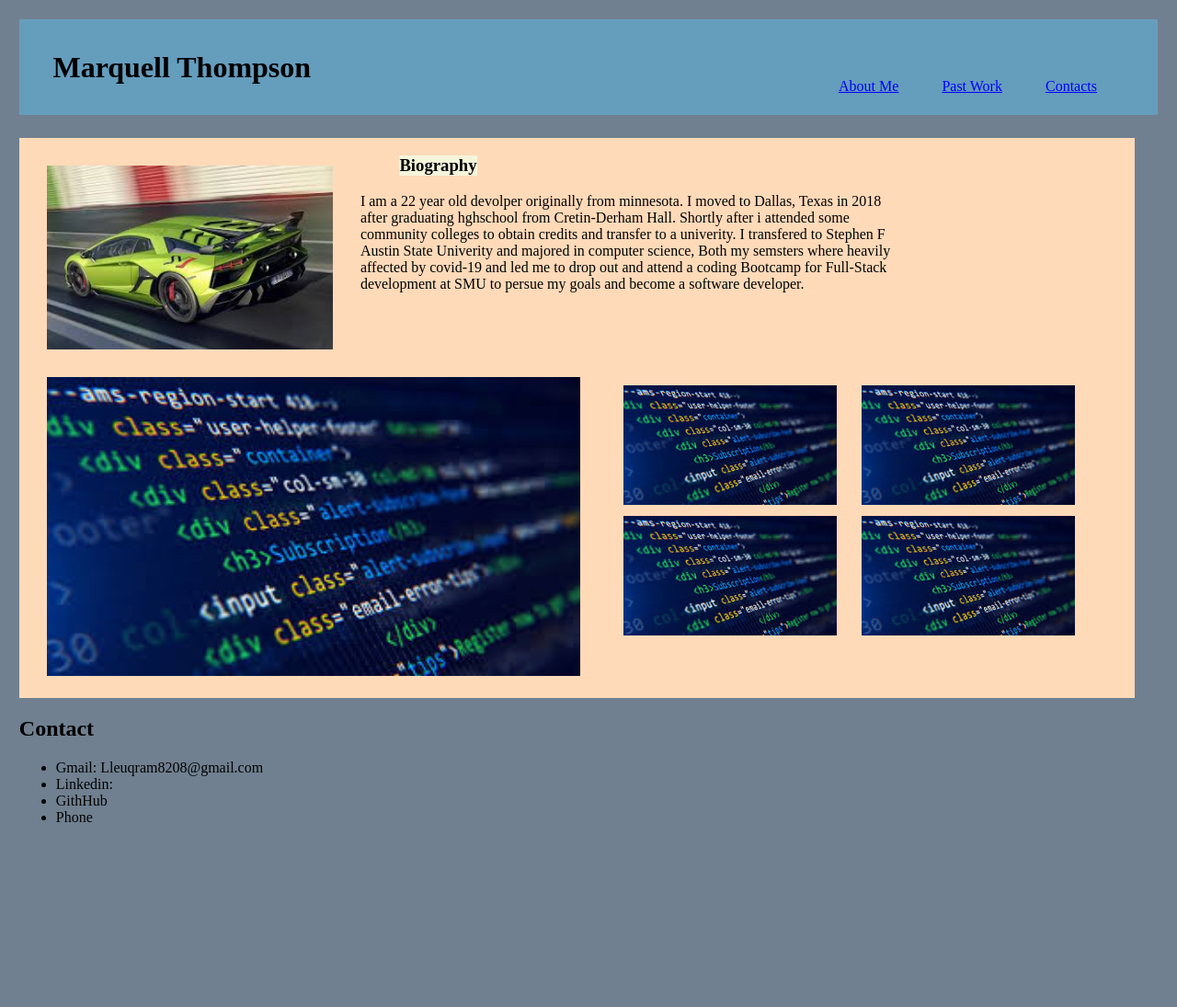
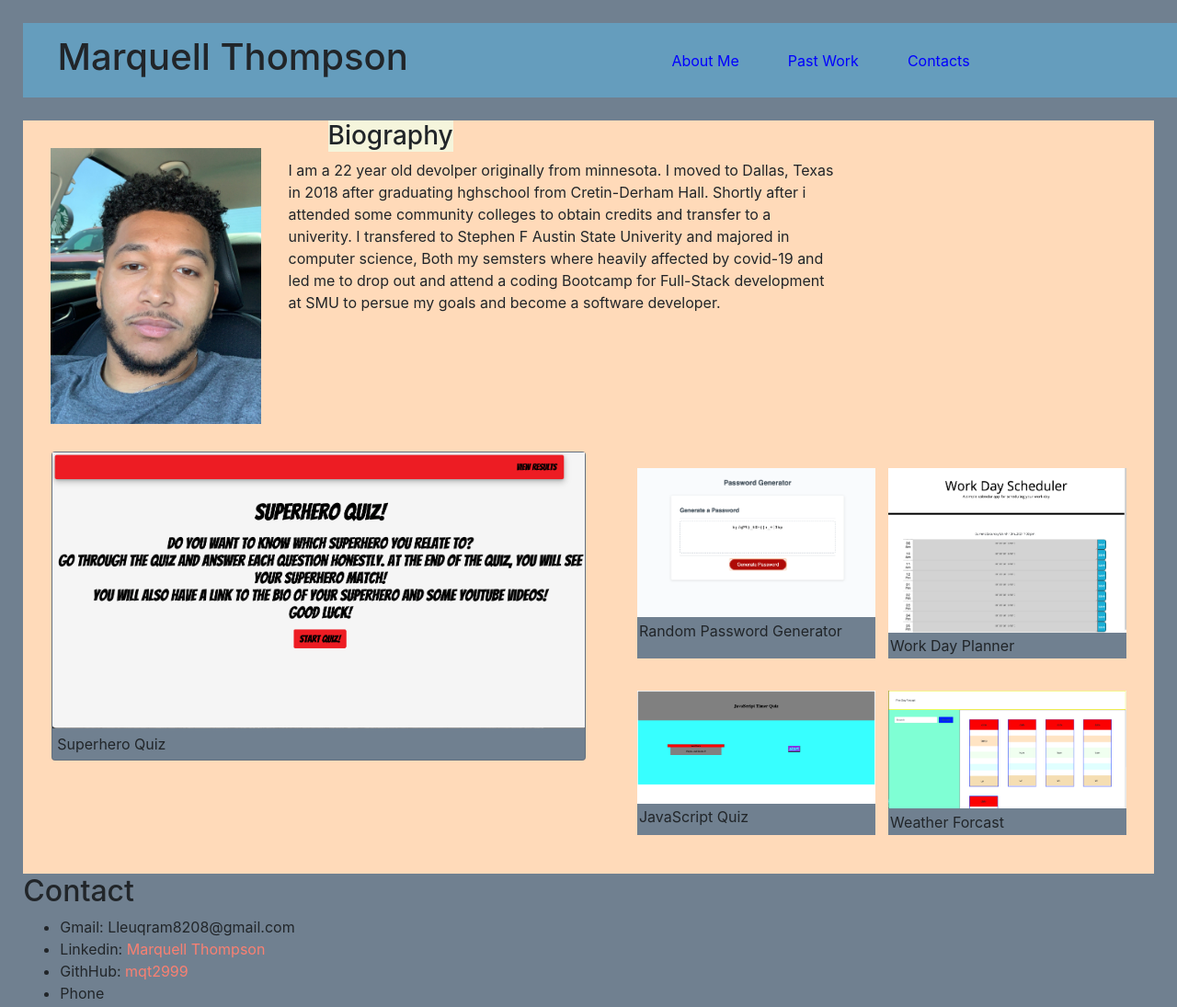
Before and after one commit to mqt2999/MyPortfolio, a plain HTML site: page index.html in a window 1280 px wide. Shown: the whole page at 92% size. Before the commit the page ends 927 px from the top, so only its background shows below. Drawn offline with nearby package versions, Linux system fonts and the light colour scheme.

Commit message:
updating for homework' q

```diff
--- a/index.html
+++ b/index.html
@@ -4,6 +4,8 @@
 <head>
     <meta charset="UTF-8">
     <meta name="viewport" content="width=device-width, initial-scale=1.0">
+    <link rel="stylesheet" href="https://stackpath.bootstrapcdn.com/bootstrap/4.3.1/css/bootstrap.min.css"
+        integrity="sha384-ggOyR0iXCbMQv3Xipma34MD+dH/1fQ784/j6cY/iJTQUOhcWr7x9JvoRxT2MZw1T" crossorigin="anonymous">
     <!-- linking my css file to my html -->
     <link rel="stylesheet" type="text/css" href="style.css">
     <!-- title of tab -->
@@ -18,6 +20,7 @@
 
         <h1> Marquell Thompson </h1>
         <!-- nav with links to corresponding sections of information in my page  -->
+
         <nav class="navLinks">
             <a href="#about-me"> About Me </a>
             <a href="#past-work"> Past Work </a>
@@ -31,7 +34,7 @@
         <!-- div holding my profile picture and bio article -->
         <div class="aboutMe">
             <!-- profile pic  -->
-            <img id="me" src="hello.jpg" alt="Marquell Thompson">
+            <img id="me" src="./Images/marquellT.png" alt="Marquell Thompson">
             <!-- article holding a short bit of info about me  -->
             <article class="bio">
 
@@ -53,15 +56,51 @@
         <!-- this div holds my past work project  -->
         <div id="past-work" class="pastWork">
             <!-- my first projct  -->
-            <img id="projectOne" src="nnm.jpg" alt="projectOne">
+            <div class="card">
+                <a target='_blank' href='https://kjackson206.github.io/superhero-quiz/'> <img id="projectOne" src="./Images/superQuiz.png"  alt="Superhero Quiz"> </a>
+                <div class="card-body">
+                    <p class="card-text"> Superhero Quiz</p>
+                </div>
+            </div>
+
 
 
             <!-- this div holds some more projects  -->
             <div class="subPastWork">
-                <img class="smallerPic" src="nnm.jpg" alt="projectOne">
-                <img class="smallerPic" src="nnm.jpg" alt="projectOne">
-                <img class="smallerPic" src="nnm.jpg" alt="projectOne">
-                <img class="smallerPic" src="nnm.jpg" alt="projectOne">
+
+                <div class='smallSub'>
+                    <div class="card-smaller">
+                        <a target='_blank' href='https://mqt2999.github.io/RandomKey/'>
+                            <img class="smallerPic" src="./Images/randomPassword.png" alt="Random Password Generator"> </a>
+                        <div class="card-body">
+                            <p class="card-text"> Random Password Generator </p>
+                        </div>
+                    </div>
+                    <div class="card-smaller">
+                        <a target='_blank' href='https://mqt2999.github.io/Day-Planner/'>
+                            <img class="smallerPic" src="./Images/planner.png" alt="Work Day Planner"> </a>
+                        <div class="card-body">
+                            <p class="card-text"> Work Day Planner </p>
+                        </div>
+                    </div>
+                </div>
+
+                <div class='smallSub'>
+                    <div class="card-smaller">
+                        <a href='https://mqt2999.github.io/JsQuiz/' target='_blank'>
+                            <img class="smallerPic" src="./Images/quiz.png" alt="JavaScript Quiz"> </a>
+                        <div class="card-body">
+                            <p class="card-text"> JavaScript Quiz </p>
+                        </div>
+                    </div>
+                    <div class="card-smaller">
+                        <a target='_blank' href='https://mqt2999.github.io/Weather-Site/'> <img class="smallerPic" src="./Images/weather.png" alt="projectOne"> </a>
+                        <div class="card-body">
+                            <p class="card-text"> Weather Forcast </p>
+                        </div>
+                    </div>
+                </div>
+
             </div>
             <!-- end of subPastWork -->
 
@@ -81,8 +120,8 @@
 
         <ul>
             <li> Gmail: Lleuqram8208@gmail.com </li>
-            <li> Linkedin:</li>
-            <li> GithHub </li>
+            <li> Linkedin: <a target= '_blank' href='https://www.linkedin.com/in/marquell-thompson-a50027204/'> Marquell Thompson </a> </li>
+            <li> GithHub: <a target='_blank' href='https://github.com/mqt2999'>mqt2999</a></li>
             <li> Phone </li>
         </ul>
 
--- a/style.css
+++ b/style.css
@@ -5,13 +5,17 @@ html{
 
 
 header{
+
     display:flex;
     flex-direction: row;
     background-color:#659dbd;
-   padding:1%;
+    padding:1%;
+   width:100%;
 
 }
-
+a{
+    color: salmon;
+}
 
 main{
     margin-top:2%;
@@ -22,11 +26,13 @@ main{
 body{
 
     background-color: slategray;
+    margin: 1%;
+    width:100%;
 }
 /* styles my profile picture */
 #me{
-    min-width:200px;
-    min-height:200px;
+    max-width:300px;
+    max-height:300px;
     margin:30px;
 
 }
@@ -37,20 +43,26 @@ h1{
 
 nav {
 
-  width: 375px;
   display: flex;
   justify-content:space-evenly ;
-  position: absolute;
-  top:65px;
-  right:40px;
-  padding-top: 20px;
+  align-items: center;
+  text-align: center;
+  position: relative;
+  padding:0px;
+  left:19%;
+  width:35%;
+}
+.navDiv{
 
-
+    display: flex;
+    position:relative;
+    width:40%;
 }
 
 nav a{
 
     color:blue;
+
 
 }
 /* styles the article that holds my breif bio */
@@ -84,19 +96,42 @@ nav a{
 }
 .subPastWork{
 
+   display: flex;
+   flex-direction: column;
+   flex-wrap: none;
    margin-left: 2%;
    width:50%;
+   margin-right: 1%;
+}
+.smallSub{
+    display:flex;
+    margin:3%;
+
 }
 #projectOne{
-margin-left: 2.5%;
-width: 50%;
+
+width: 100%;
 
 }
+.card{
+    width: 50%;
+    margin-left: 2.5%;
+    height:60%;
+    background-color: slategray;
+}
+.card-smaller{
+    width: 50%;
+    margin-left: 2.5%;
+    height:100%;
+    background-color: slategray;
+}
+.card-body{
+    padding: .9%;
+}
 .smallerPic{
- margin-top: 1.5%;
- margin-left: 4%;
- width: 40%;
- height: 40%;
+
+ width: 100%;
+
 }
 .title{
 
```
Also changed, not shown: Images/hello.jpg (added), Images/marquellT.png (added), Images/planner.png (added), Images/quiz.png (added), Images/randomPassword.png (added), Images/superQuiz.png (added), Images/weather.png (added).
